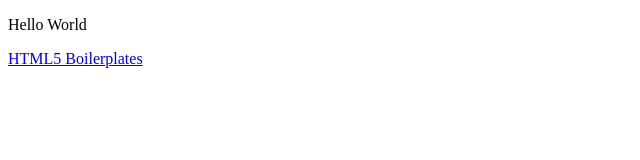
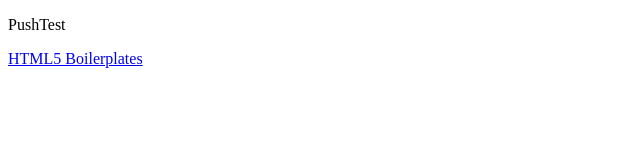
Before and after one commit to tflatworks/html5_tflat_template, a plain HTML site: page index.html in a window 1280 px wide. Shown: the full height of the page, 0-640 px from the left. Drawn offline with Linux system fonts and the light colour scheme.

Commit message:
pushtest

```diff
--- a/index.html
+++ b/index.html
@@ -12,7 +12,7 @@
 </style>
 </head>
 <body>
-<p>Hello World</p>
+<p>PushTest</p>
 <p><a href='http://html5doctor.com/html-5-boilerplates/'>HTML5 Boilerplates</a></p>
 
 </body>
```
